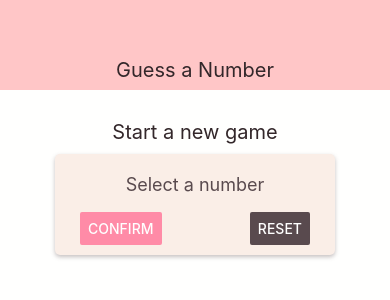
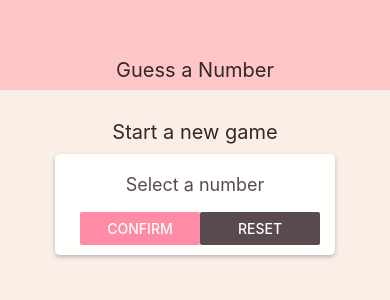
Before and after one commit to IoPhoenix/GuessNumberApp, a React Native app: screen / in a window 390 px wide. Shown: the top 300 px of the page. Built offline with nearby package versions, Linux system fonts and the light colour scheme.

Commit message:
Add color theme

```diff
--- a/components/Card.js
+++ b/components/Card.js
@@ -1,5 +1,6 @@
 import React from "react";
 import { StyleSheet, View } from "react-native";
+import Colors from "../constants/colors";
 
 const Card = props => {
     return (
@@ -12,8 +13,8 @@ const styles = StyleSheet.create({
         padding: 10,
         paddingTop: 20,
         justifyContent: "space-between",
-        backgroundColor: "#faeee7",
-        shadowColor: "#594a4e",
+        backgroundColor: Colors.white,
+        shadowColor: Colors.paragraph,
         shadowOffset: { width: 0, height: 2 },
         shadowRadius: 4,
         shadowOpacity: 0.35,
--- a/components/Header.js
+++ b/components/Header.js
@@ -1,5 +1,6 @@
 import React from "react";
 import { StyleSheet, Text, View } from "react-native";
+import Colors from "../constants/colors";
 
 const Header = props => {
     return (
@@ -15,12 +16,12 @@ const styles = StyleSheet.create({
         height: 90,
         paddingTop: 60,
         paddingBottom: 10,
-        backgroundColor: "#ffc6c7",
+        backgroundColor: Colors.secondary,
         alignItems: "center",
         justifyContent: "center"
     },
     headerTitle: {
-        color: "#33272a",
+        color: Colors.headline,
         fontSize: 20
     }
 });
--- /dev/null
+++ b/constants/colors.js
@@ -0,0 +1,9 @@
+export default {
+    background: "#faeee7",
+    primary: "#ff8ba7",
+    secondary: "#ffc6c7",
+    tertiary: "#c3f0ca",
+    headline: "#33272a",
+    paragraph: "#594a4e",
+    white: "#fffffe"
+};
--- a/screens/StartGameScreen.js
+++ b/screens/StartGameScreen.js
@@ -1,6 +1,7 @@
 import React from "react";
 import { StyleSheet, Text, View, TextInput, Button } from "react-native";
 import Card from "../components/Card";
+import Colors from "../constants/colors";
 
 const StartGameScreen = props => {
     return (
@@ -10,12 +11,20 @@ const StartGameScreen = props => {
                 <Text style={styles.cardHeader}>Select a number</Text>
                 <TextInput />
                 <View style={styles.buttonsContainer}>
-                    <Button
-                        color="#ff8ba7"
-                        title="Confirm"
-                        onPress={() => {}}
-                    />
-                    <Button color="#594a4e" title="Reset" onPress={() => {}} />
+                    <View style={styles.button}>
+                        <Button
+                            color={Colors.primary}
+                            title="Confirm"
+                            onPress={() => {}}
+                        />
+                    </View>
+                    <View style={styles.button}>
+                        <Button
+                            color={Colors.paragraph}
+                            title="Reset"
+                            onPress={() => {}}
+                        />
+                    </View>
                 </View>
             </Card>
         </View>
@@ -24,13 +33,13 @@ const StartGameScreen = props => {
 
 const styles = StyleSheet.create({
     screen: {
-        backgroundColor: "#fffffe",
+        backgroundColor: Colors.background,
         flex: 1,
         padding: 20,
         alignItems: "center"
     },
     screenHeader: {
-        color: "#33272a",
+        color: Colors.headline,
         fontSize: 20,
         marginVertical: 10
     },
@@ -48,6 +57,9 @@ const styles = StyleSheet.create({
         width: "100%",
         justifyContent: "space-between",
         paddingHorizontal: 15
+    },
+    button: {
+        width: 120
     }
 });
 
```
